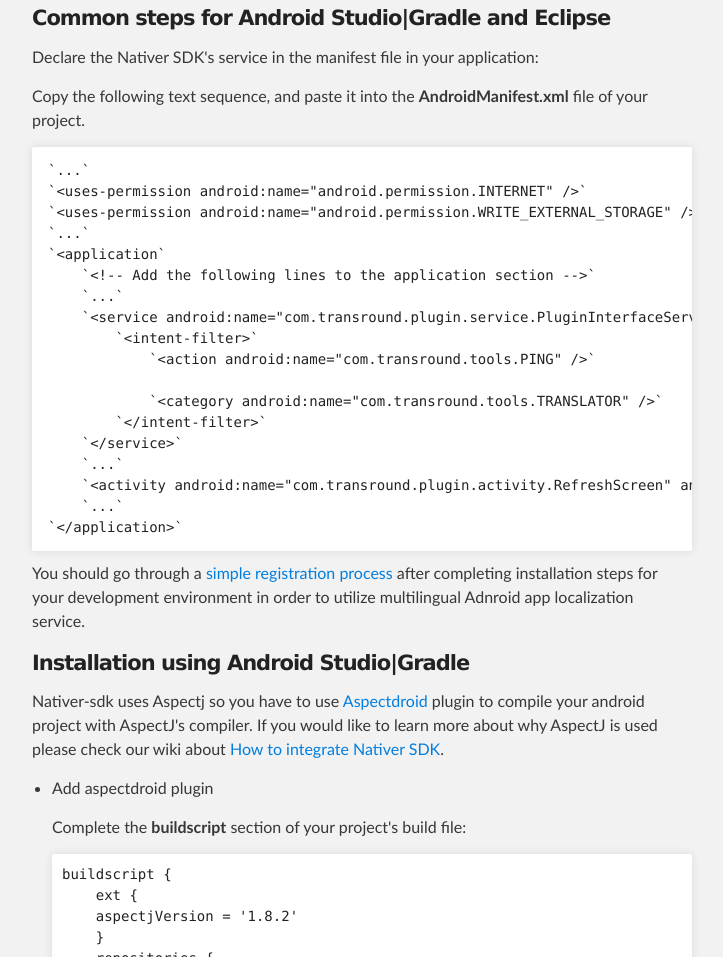
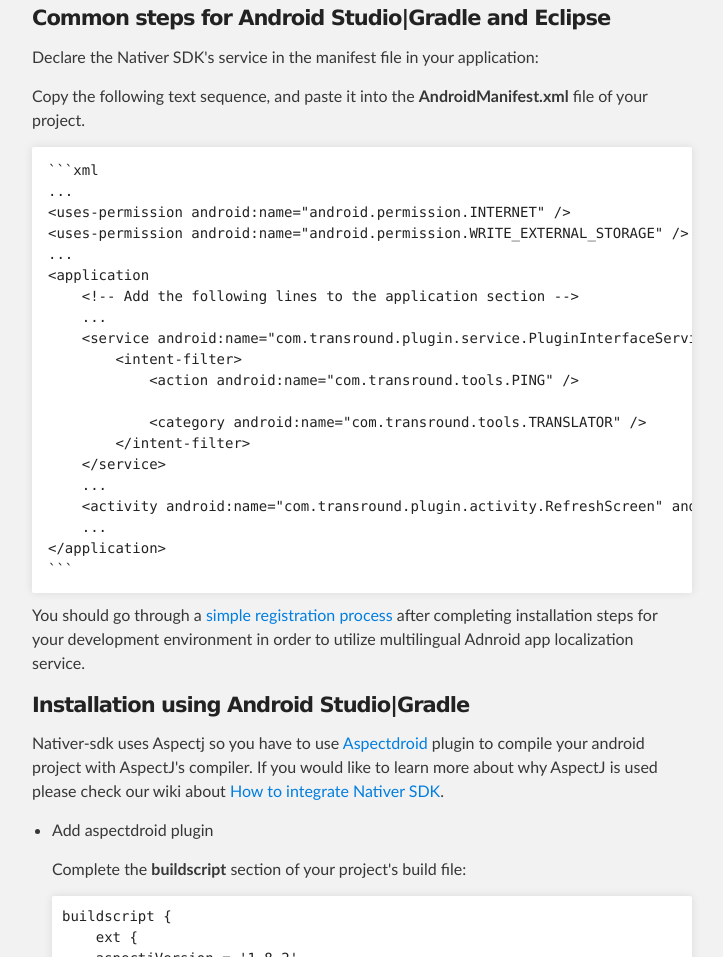
Before and after one commit to Transround/NativerSDK, a plain HTML site: page index.html in a window 1280 px wide. Shown: the part 1262-2219 px from the top of the page, without its empty margins (288-1011 px from the left). Drawn offline with Linux system fonts and the light colour scheme.

````diff
--- a/index.html
+++ b/index.html
@@ -65,24 +65,26 @@ Then visit our <a href="http://developer.nativer.com/">Nativer Developer Self Se
 
 <p>Copy the following text sequence, and paste it into the <strong>AndroidManifest.xml</strong> file of your project.</p>
 
-<pre lang="xml`"><code>`...`
-`&lt;uses-permission android:name="android.permission.INTERNET" /&gt;`
-`&lt;uses-permission android:name="android.permission.WRITE_EXTERNAL_STORAGE" /&gt;`
-`...`
-`&lt;application`
-    `&lt;!-- Add the following lines to the application section --&gt;`
-    `...`
-    `&lt;service android:name="com.transround.plugin.service.PluginInterfaceService" &gt;`
-        `&lt;intent-filter&gt;`
-            `&lt;action android:name="com.transround.tools.PING" /&gt;`
+<pre><code>```xml
+...
+&lt;uses-permission android:name="android.permission.INTERNET" /&gt;
+&lt;uses-permission android:name="android.permission.WRITE_EXTERNAL_STORAGE" /&gt;
+...
+&lt;application
+    &lt;!-- Add the following lines to the application section --&gt;
+    ...
+    &lt;service android:name="com.transround.plugin.service.PluginInterfaceService" &gt;
+        &lt;intent-filter&gt;
+            &lt;action android:name="com.transround.tools.PING" /&gt;
 
-            `&lt;category android:name="com.transround.tools.TRANSLATOR" /&gt;`
-        `&lt;/intent-filter&gt;`
-    `&lt;/service&gt;`
-    `...`
-    `&lt;activity android:name="com.transround.plugin.activity.RefreshScreen" android:exported="true"/&gt;`
-    `...`
-`&lt;/application&gt;`
+            &lt;category android:name="com.transround.tools.TRANSLATOR" /&gt;
+        &lt;/intent-filter&gt;
+    &lt;/service&gt;
+    ...
+    &lt;activity android:name="com.transround.plugin.activity.RefreshScreen" android:exported="true"/&gt;
+    ...
+&lt;/application&gt;
+```
 </code></pre>
 
 <p>You should go through a <a href="https://github.com/Transround/NativerSDK/blob/master/README.md#android-app-localization---common-steps">simple registration process</a> after completing installation steps for your development environment in order to utilize multilingual Adnroid app localization service.</p>
````
Also changed, not shown: params.json (+1 -1 lines).
